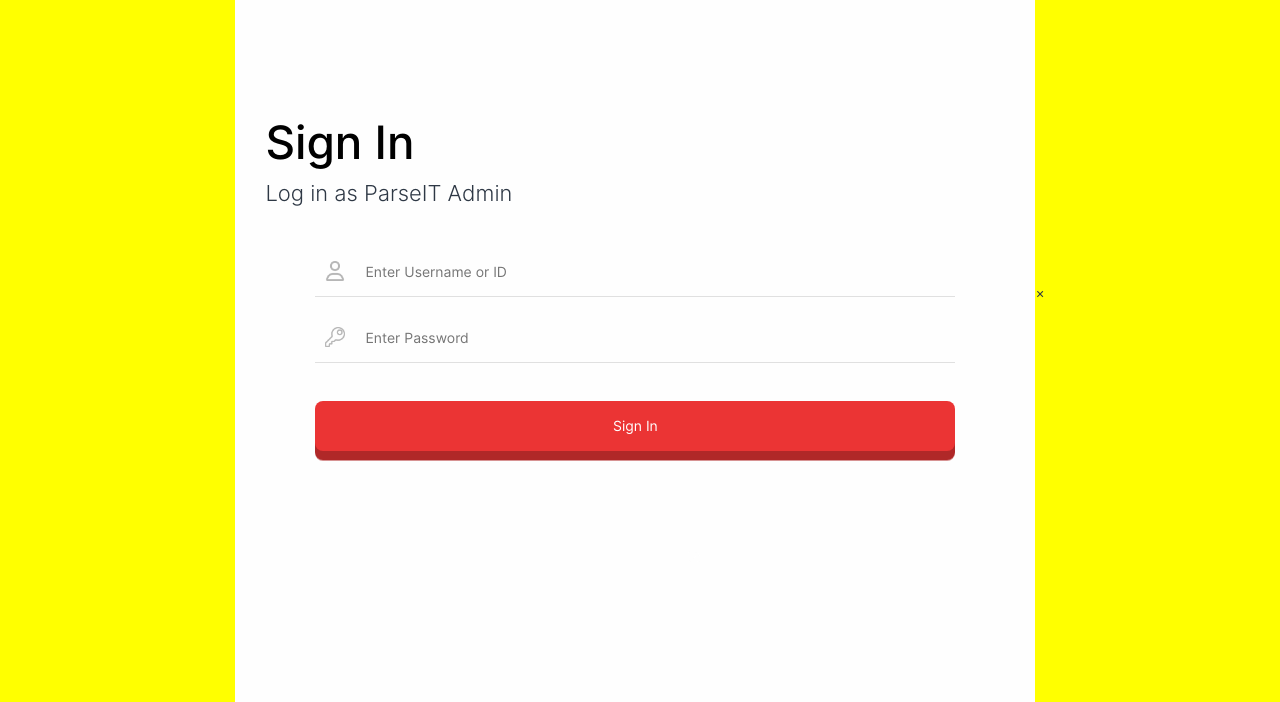
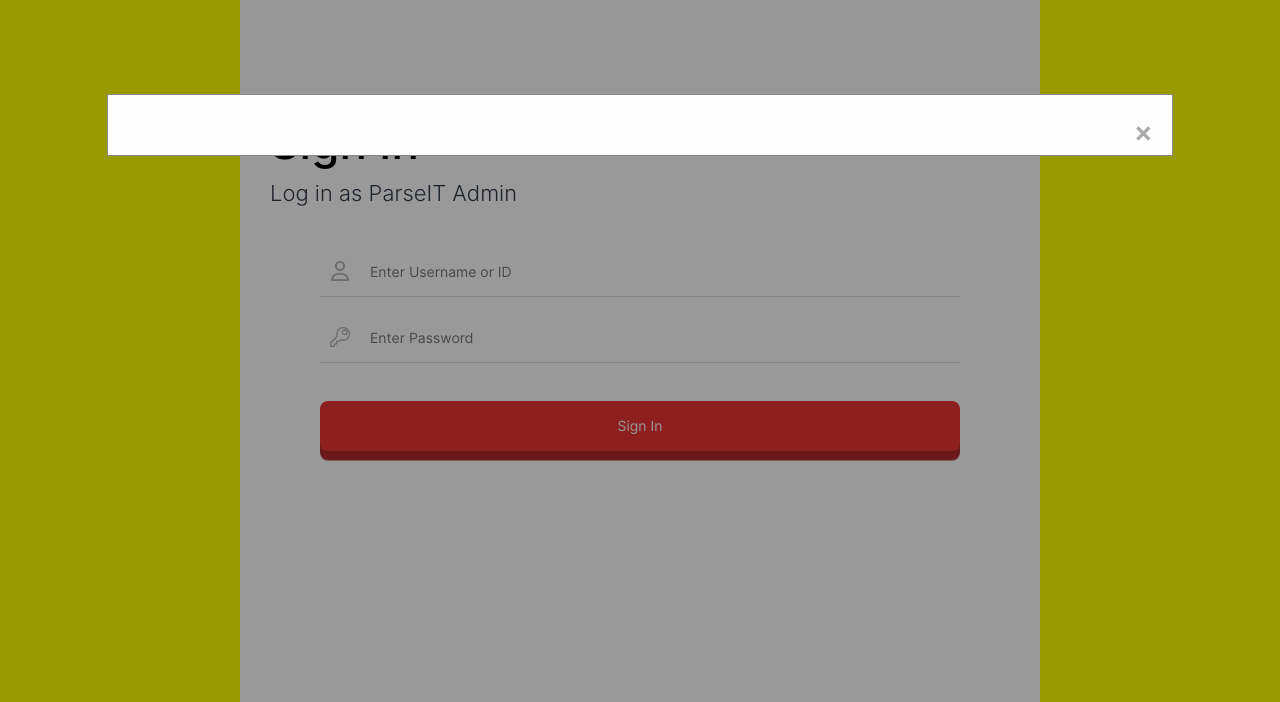
Before and after one commit to anuadajohnlyndo/ParseIT_parserslearninghub-admin, a plain HTML site: page authentication.html in a window 1280 px wide. Shown: the part 98-800 px from the top of the page. Drawn offline with Linux system fonts and the light colour scheme.

Commit message:
added styles for modal

```diff
--- a/authentication.css
+++ b/authentication.css
@@ -250,6 +250,43 @@
   align-items: center;
 }
 
+/* Modal styles */
+.modal {
+  display: block;
+  position: fixed;
+  z-index: 1;
+  left: 0;
+  top: 0;
+  width: 100%;
+  height: 100%;
+  overflow: auto;
+  background-color: rgb(0,0,0);
+  background-color: rgba(0,0,0,0.4);
+}
+
+.modal-content {
+  background-color: #fefefe;
+  margin: 15% auto;
+  padding: 20px;
+  border: 1px solid #888;
+  width: 80%;
+}
+
+.close {
+  color: #aaa;
+  float: right;
+  font-size: 28px;
+  font-weight: bold;
+}
+
+.close:hover,
+.close:focus {
+  color: black;
+  text-decoration: none;
+  cursor: pointer;
+}
+
+
 #footer_signin_container {
   margin: 0;
   padding: 0;
```
